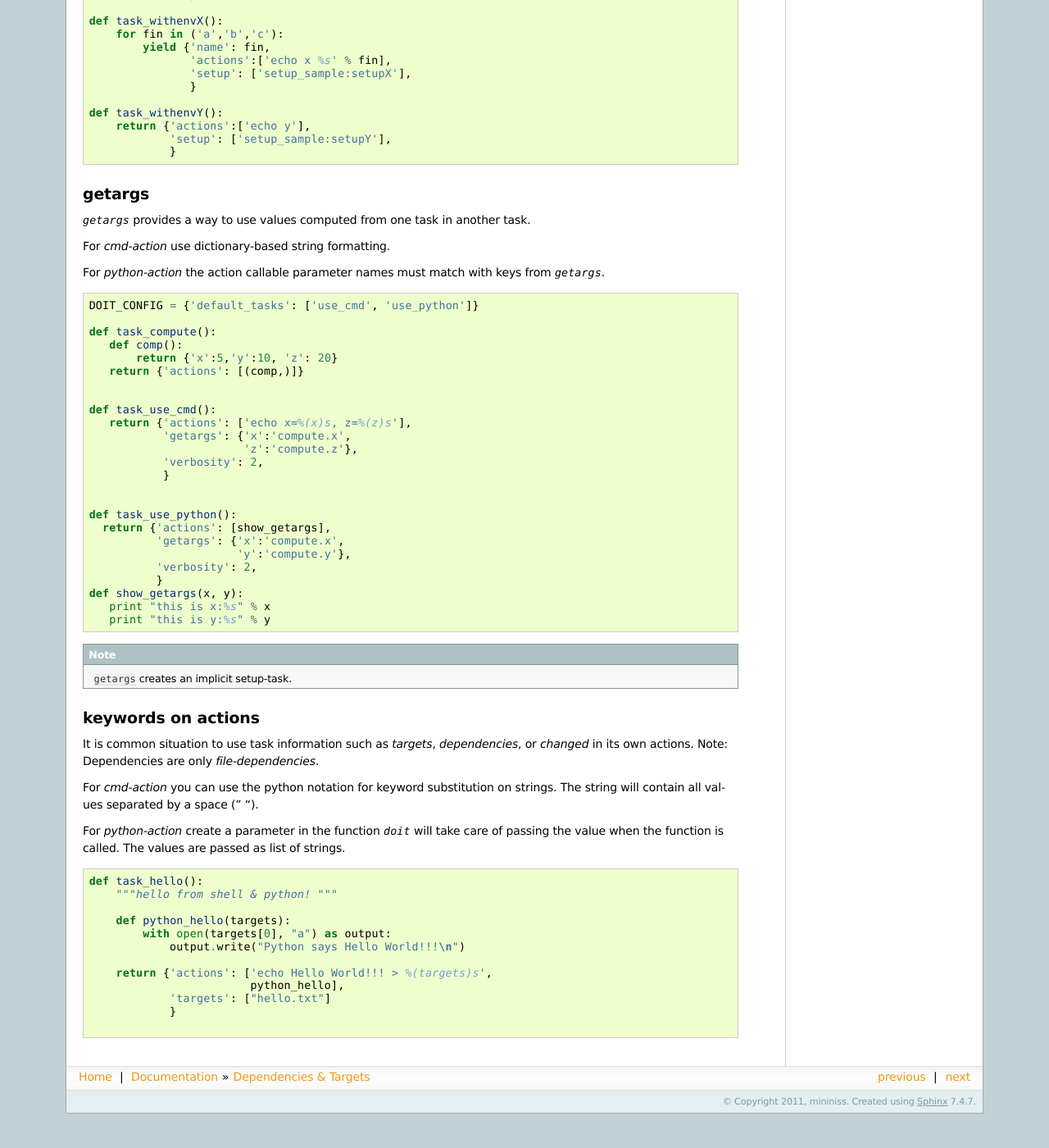
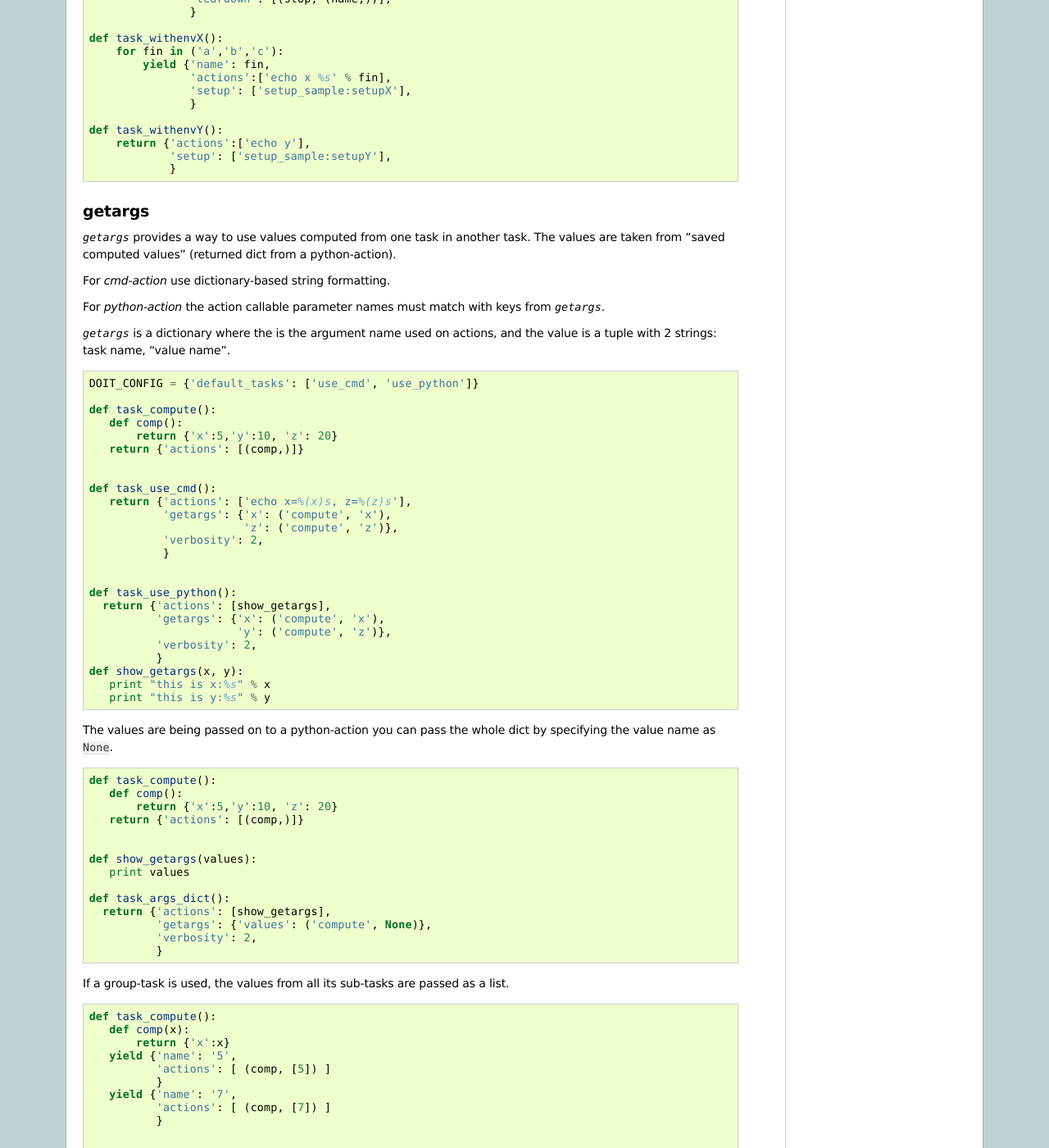
Before and after one commit to pydoit/doit, a Sphinx documentation site: the page built from doc/dependencies.rst, in a window 1280 px wide and 1400 px high, scrolled down 6615 px. Shown: the whole window at 82% size. Built offline with Sphinx 7.4.7, drawn with Linux system fonts in a browser that asks for light colours; comment, search, counter and statistics services are not loaded; before the commit the page ends 7973 px from its top, so only the background shows below that; some of the changed text lies outside the part shown.

Commit message:
update docs for 0.16

```diff
--- a/doc/conf.py
+++ b/doc/conf.py
@@ -45,9 +45,9 @@ copyright = u'2011, mininiss'
 # built documents.
 #
 # The short X.Y version.
-version = '0.15'
+version = '0.16'
 # The full version, including alpha/beta/rc tags.
-release = '0.15'
+release = '0.16'
 
 # The language for content autogenerated by Sphinx. Refer to documentation
 # for a list of supported languages.
--- a/doc/dependencies.rst
+++ b/doc/dependencies.rst
@@ -107,7 +107,10 @@ i.e. Suppose you want to send an email everytime you run *doit* on a bazaar repo
 
 Note the `result_dep` with the name of the task (version). `doit` will keep track of the output of the task *version* and will execute *send_email* only when the bazaar repository has a new version since last time *doit* was executed.
 
-The "result" from the dependent task compared between different runs is given by its last action. The content for python-action is the value of the returned string. For cmd-actions is the output send to stdout plus stderr.
+The "result" from the dependent task compared between different runs is given
+by its last action.
+The content for python-action is the value of the returned string or dict.
+For cmd-actions is the output send to stdout plus stderr.
 
 
 saving computed values
@@ -276,12 +280,30 @@ getargs
 --------
 
 `getargs` provides a way to use values computed from one task in another task.
+The values are taken from "saved computed values"
+(returned dict from a python-action).
 
 For *cmd-action* use dictionary-based string formatting.
 
-For *python-action* the action callable parameter names must match with keys from `getargs`.
+For *python-action* the action callable parameter names must match with keys
+from `getargs`.
+
+`getargs` is a dictionary where the is the argument name used on actions,
+and the value is a tuple with 2 strings: task name, "value name".
 
 .. literalinclude:: tutorial/getargs.py
+
+
+The values are being passed on to a python-action you can pass the whole dict
+by specifying the value name as ``None``.
+
+.. literalinclude:: tutorial/getargs_dict.py
+
+
+If a group-task is used, the values from all its sub-tasks are passed as a list.
+
+.. literalinclude:: tutorial/getargs_group.py
+
 
 .. note::
    ``getargs`` creates an implicit setup-task.
--- a/doc/index.rst
+++ b/doc/index.rst
@@ -72,7 +72,7 @@ What people are saying about `doit`
 
   I needed a sort of 'make' tool to glue things together and after trying out all kinds, doit ... has actually turned out to be beautiful. Its easy to add and manage tasks, even complex ones-- gluing things together with decorators and 'library' functions I've written to do certain similar things. - `Matthew <https://groups.google.com/d/msg/python-doit/eKI0uu02ZeY/cBU0RRsO0_cJ>`_
 
-  Some time ago, I grew frustrated with Make and Ant and started porting my build files to every build tool I found (SCons, Waf, etc.). Each time, as soon as I stepped out of already available rules, I ran into some difficult to overcome stumbling blocks. Then I discovered this little gem of simplicity: doit. It's Python-based. It doesn't try to be smart, it does not try to be cool, it just works. If you are looking for a flexible little build tool for different languages and tasks, give it a chance. My build files weren't that big or complex, therefore I don't know how well it scales, and I wouldn't recommend it as a replacement for more complex build tools like Maven either. - `lelele <http://www.hnsearch.com/search#request/all&q=python-doit.sourceforge.net&start=0>`_
+  Some time ago, I grew frustrated with Make and Ant and started porting my build files to every build tool I found (SCons, Waf, etc.). Each time, as soon as I stepped out of already available rules, I ran into some difficult to overcome stumbling blocks. Then I discovered this little gem of simplicity: doit. It's Python-based. It doesn't try to be smart, it does not try to be cool, it just works. If you are looking for a flexible little build tool for different languages and tasks, give it a chance. (...) - `lelele <http://www.hnsearch.com/search#request/all&q=python-doit.sourceforge.net&start=0>`_
 
 
 
@@ -126,7 +126,7 @@ Project Details
 Status
 ======
 
-`doit` is under active development. Version 0.15 released on 2012-01.
+`doit` is under active development. Version 0.16 released on 2012-04.
 
 `doit` core features are quite stable. So if there is not recent development, it does NOT mean `doit` is not being maintained... Development is done based on real world use cases. If I don't need a feature and nobody never asked for it, it is not implemented ;) It is well designed and have a very small code base so adding new features isn't hard.
 
--- a/doc/tools.rst
+++ b/doc/tools.rst
@@ -81,6 +81,11 @@ An IteractiveAction is like a CmdAction but with the following differences:
 
 .. literalinclude:: tutorial/interactiveaction.py
 
+PythonInteractiveAction (action)
+----------------------------------
+
+Similar to IteractiveAction but for PythonAction.
+
 
 set_trace
 -----------
--- /dev/null
+++ b/doc/tutorial/dodo.py
@@ -0,0 +1,52 @@
+# execute all dodo.py files used in the tutorial.
+# not really tested but if no exception is raised should be good enough.
+
+
+test_files = [
+    # 'calc_dep.py',
+    'checker.py',
+    'check_timestamp_unchanged.py',
+    'compile.py',
+    'config_params.py',
+    'cproject.py',
+    'custom_reporter.py',
+    # 'doit_config.py', # task are not defined
+    'download.py',
+    'folder.py',
+    'getargs.py',
+    'getargs_dict.py',
+    'getargs_group.py',
+    'get_var.py',
+    'group.py',
+    'hello.py',
+    'interactiveaction.py',
+    'my_dodo.py',
+    'my_tasks.py',
+    'parameters.py',
+    'run_once.py',
+    'sample.py',
+    'selecttasks.py',
+    'settrace.py',
+    'subtasks.py',
+    'tar.py',
+    'task_name.py',
+    'task_reusable.py',
+    'taskorder.py',
+    'timeout.py',
+    'title.py',
+    'titlewithactions.py',
+    'tsetup.py',
+    'tutorial_01.py',
+    'tutorial_02.py',
+    'uptodate_callable.py',
+    'verbosity.py',
+    ]
+
+def task_sanity():
+    for dodo in test_files:
+        yield {
+            'name': dodo,
+            'actions': ['doit -f %(dependencies)s'],
+            'file_dep': [dodo],
+            'verbosity': 2,
+            }
--- a/doc/tutorial/getargs.py
+++ b/doc/tutorial/getargs.py
@@ -8,16 +8,16 @@ def task_compute():
 
 def task_use_cmd():
    return {'actions': ['echo x=%(x)s, z=%(z)s'],
-           'getargs': {'x':'compute.x',
-                       'z':'compute.z'},
+           'getargs': {'x': ('compute', 'x'),
+                       'z': ('compute', 'z')},
            'verbosity': 2,
            }
 
 
 def task_use_python():
   return {'actions': [show_getargs],
-          'getargs': {'x':'compute.x',
-                      'y':'compute.y'},
+          'getargs': {'x': ('compute', 'x'),
+                      'y': ('compute', 'z')},
           'verbosity': 2,
           }
 def show_getargs(x, y):
--- /dev/null
+++ b/doc/tutorial/getargs_dict.py
@@ -0,0 +1,14 @@
+def task_compute():
+   def comp():
+       return {'x':5,'y':10, 'z': 20}
+   return {'actions': [(comp,)]}
+
+
+def show_getargs(values):
+   print values
+
+def task_args_dict():
+  return {'actions': [show_getargs],
+          'getargs': {'values': ('compute', None)},
+          'verbosity': 2,
+          }
--- /dev/null
+++ b/doc/tutorial/getargs_group.py
@@ -0,0 +1,20 @@
+def task_compute():
+   def comp(x):
+       return {'x':x}
+   yield {'name': '5',
+          'actions': [ (comp, [5]) ]
+          }
+   yield {'name': '7',
+          'actions': [ (comp, [7]) ]
+          }
+
+
+def show_getargs(values):
+    print values
+    assert sum(v['x'] for v in values) == 12
+
+def task_args_dict():
+  return {'actions': [show_getargs],
+          'getargs': {'values': ('compute', None)},
+          'verbosity': 2,
+          }
--- a/doc/tutorial/tar.py
+++ b/doc/tutorial/tar.py
@@ -4,4 +4,4 @@ def task_tar():
             'targets':['foo.tar']}
 
 def task_version():
-    return {'actions': ["bzr version-info > revision.txt"]}
+    return {'actions': ["hg tip --template '{rev}' > revision.txt"]}
--- /dev/null
+++ b/doc/tutorial/task_name.py
@@ -0,0 +1,10 @@
+def task_hello():
+    return {
+        'actions': ['echo hello']
+        }
+
+def task_xxx():
+    return {
+        'basename': 'hello2',
+        'actions': ['echo hello2']
+        }
--- /dev/null
+++ b/doc/tutorial/task_reusable.py
@@ -0,0 +1,9 @@
+
+def gen_many_tasks():
+    yield {'basename': 't1',
+           'actions': ['echo t1']}
+    yield {'basename': 't2',
+           'actions': ['echo t2']}
+
+def task_all():
+    yield gen_many_tasks()
```
Also changed, not shown: other parts of doc/dependencies.rst (+2 -1 lines), doc/cmd_run.rst (+13 -0 lines), doc/tasks.rst (+28 -0 lines), 3 other files.
